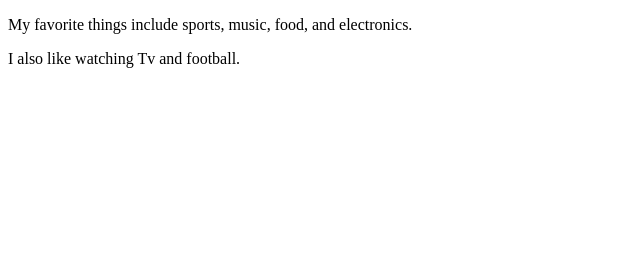
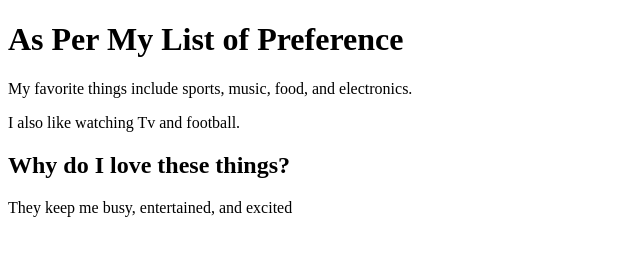
Before and after one commit to Kasiera/my-first-website, a plain HTML site: page my-favorite-things.html in a window 1280 px wide. Shown: the whole page, without its empty margins (0-640 px from the left). Drawn offline with Linux system fonts and the light colour scheme.

Commit message:
add all changes

```diff
--- a/my-favorite-things.html
+++ b/my-favorite-things.html
@@ -4,8 +4,11 @@
     <title>My favorite things</title>
   </head>
   <body>
+    <h1>As Per My List of Preference</h1>
     <p>My favorite things include sports, music, food, and electronics.</p>
     <p>I also like watching Tv and football.</p>
+    <h2>Why do I love these things?</h2>
+    <p>They keep me busy, entertained, and excited</p>
 
   </body>
 </html>
```
